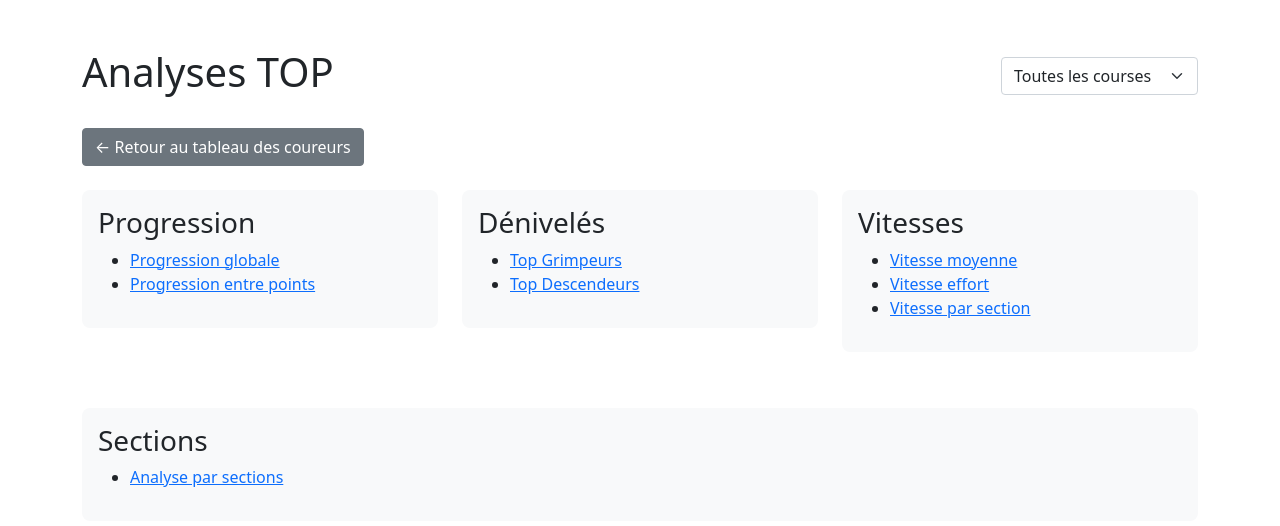
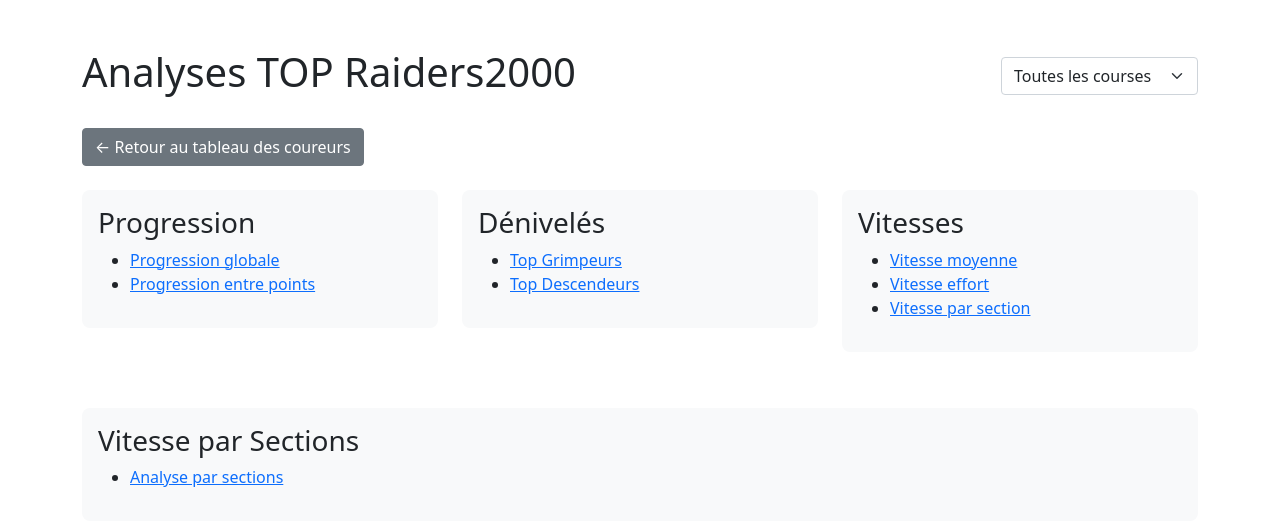
Before and after one commit to xstu25/r2k, a plain HTML site: page GR/analyses/index.html in a window 1280 px wide. Drawn offline with nearby package versions, Linux system fonts and the light colour scheme.

Commit message:
Add files via upload

```diff
--- a/GR/analyses/index.html
+++ b/GR/analyses/index.html
@@ -3,7 +3,7 @@
         <html>
         <head>
             <meta charset="UTF-8">
-            <title>Analyses TOP</title>
+            <title>Analyses des Raiders2000</title>
             <link href="https://cdn.jsdelivr.net/npm/bootstrap@5.1.3/dist/css/bootstrap.min.css" rel="stylesheet">
             <style>
                 .category-section {
@@ -17,7 +17,7 @@
         <body>
             <div class="container py-5">
                 <div class="d-flex justify-content-between align-items-center mb-4">
-                    <h1>Analyses TOP</h1>
+                    <h1>Analyses TOP Raiders2000</h1>
                     <select id="courseSelect" class="form-select" style="width: auto;">
         <option value="Toutes les courses">Toutes les courses</option><option value="Diagonale des Fous">Diagonale des Fous</option><option value="Mascareignes">Mascareignes</option><option value="Metiss Trail">Metiss Trail</option><option value="Trail de Bourbon">Trail de Bourbon</option>
                     </select>
@@ -52,7 +52,7 @@
                 <div class="row mt-4">
                     <div class="col-12">
                         <div class="category-section">
-                            <h3>Sections</h3>
+                            <h3>Vitesse par Sections</h3>
                             <ul class="analysis-links">
                                 <li><a href="analyse_sections.html">Analyse par sections</a></li>
                             </ul>
```
